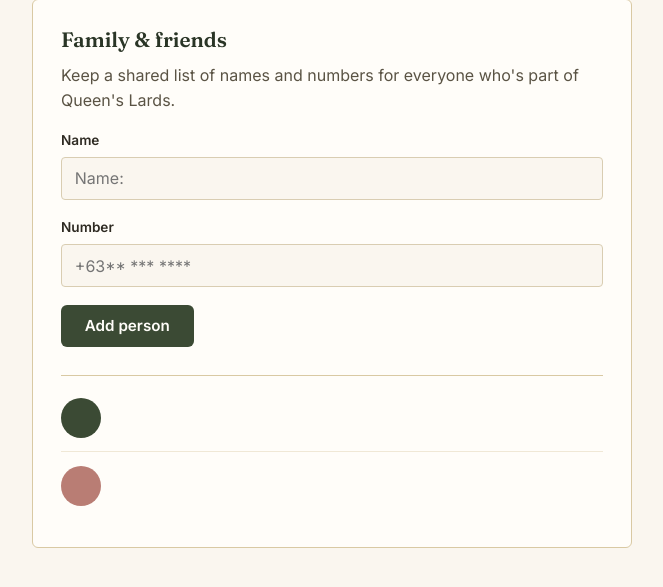
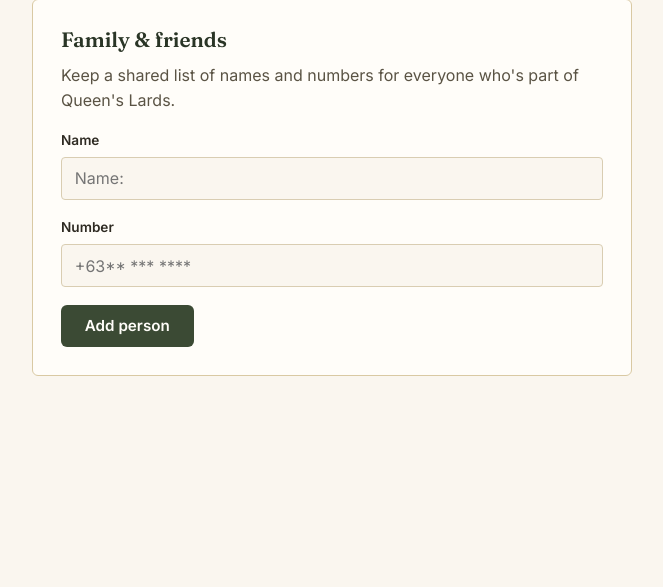
Before and after one commit to IvanJaeMandawee-UCM/Queen-Lards, a Flask app: page /people in a window 1280 px wide. Shown: the part 176-763 px from the top of the page, without its empty margins (308-971 px from the left). Run offline with Flask 3, Linux system fonts and the light colour scheme; the visitor is signed in with stand-in values (Sample User, id 1).

Commit message:
update person

```diff
--- a/templates/people.html
+++ b/templates/people.html
@@ -37,19 +37,7 @@
         <button type="submit" class="btn btn-primary">Add person</button>
       </form>
 
-      <div class="person-list">
-        {% for person in people %}
-        <div class="person-row">
-          <div class="avatar {{ 'rose' if loop.index0 % 3 == 1 else ('gold' if loop.index0 % 3 == 2 else '') }}">{{ person.name[0] | upper }}</div>
-          <div class="info">
 
-          </div>
-        </div>
-        {% else %}
-        <p>No one's been added yet.</p>
-        {% endfor %}
-      </div>
-    </div>
   </main>
 
 </body>
```
